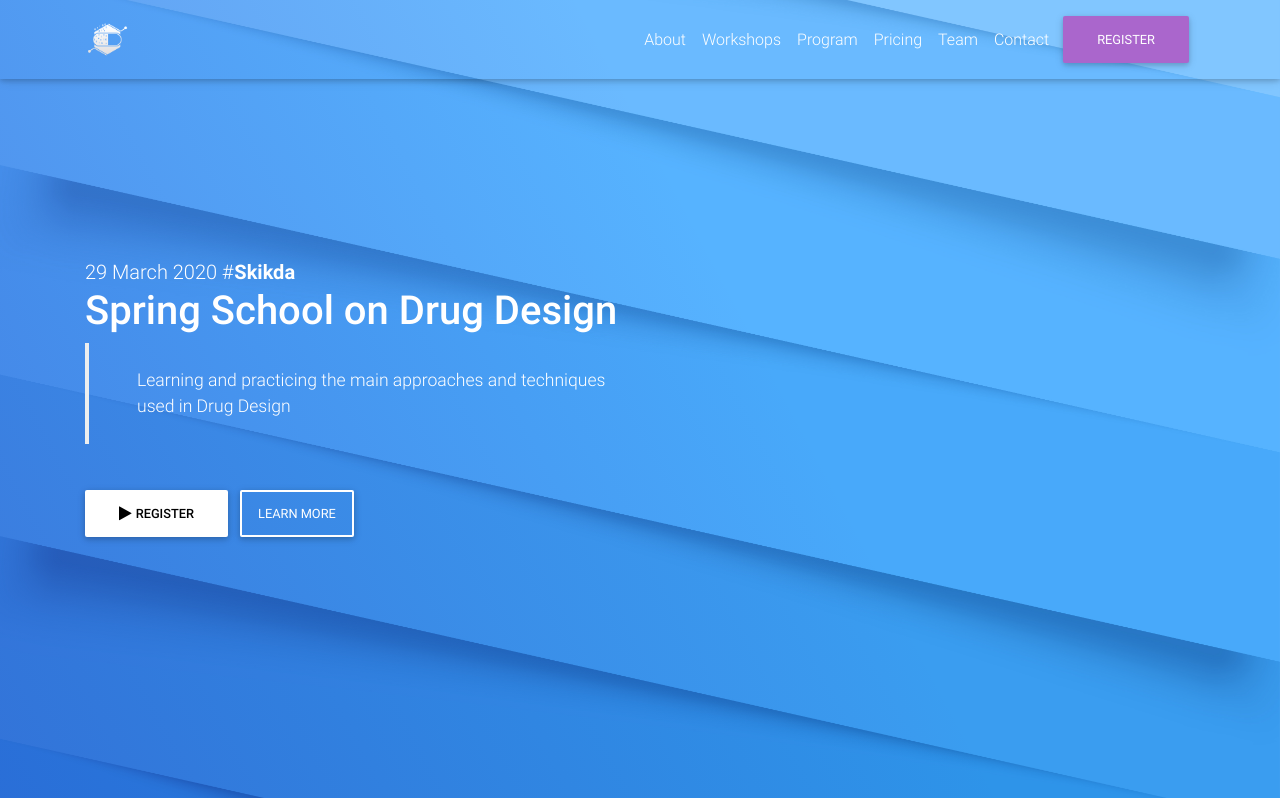
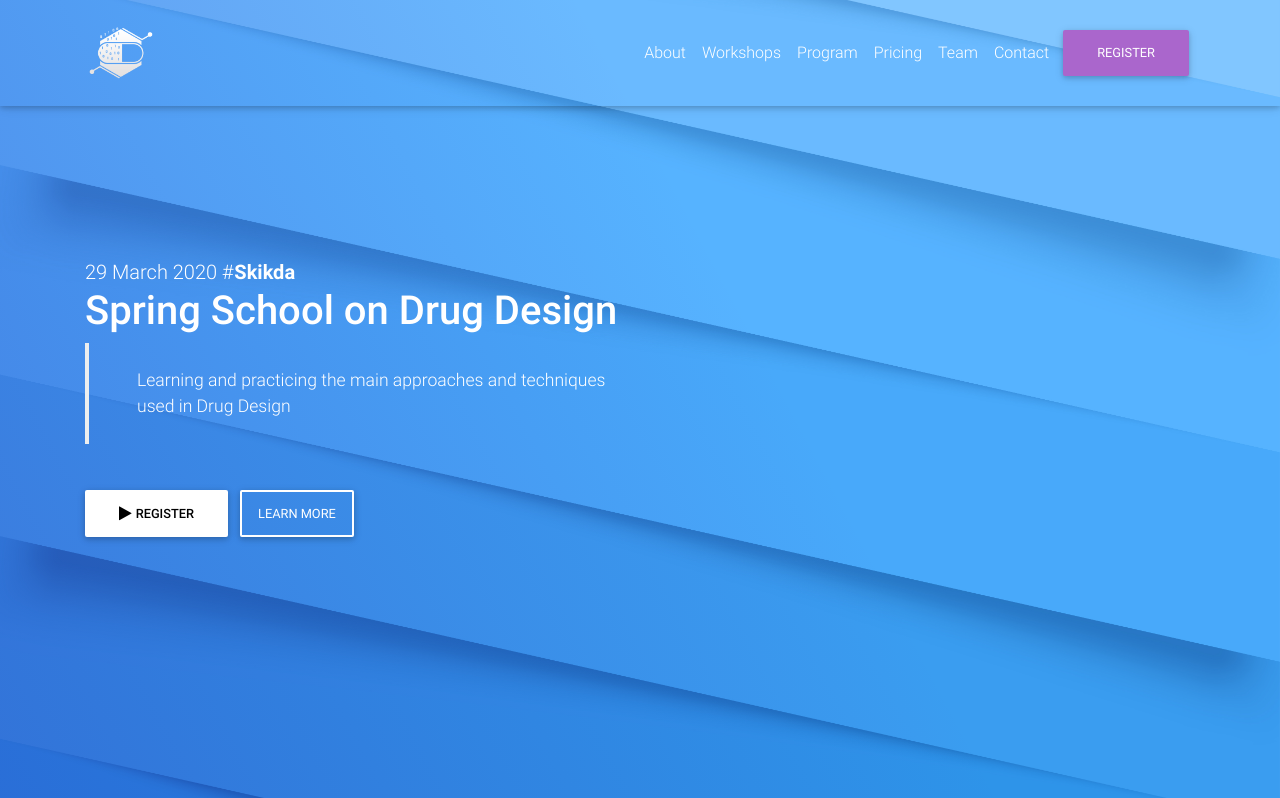
Before and after one commit to SpringSchoolSkikda/SpringSchoolSkikda.github.io, a plain HTML site: page index.html in a window 1280 px wide. Shown: the top 798 px of the page. Drawn offline with Linux system fonts and the light colour scheme.

Commit message:
logo size

```diff
--- a/index.html
+++ b/index.html
@@ -24,7 +24,7 @@
   <header>
     <!-- Navbar-->
     <nav class="navbar navbar-expand-lg primary-color-dark navbar-dark fixed-top scrolling-navbar" id="navbar">
-      <div class="container"><a class="navbar-brand" href="#"><img src="/img/logo.png" width="45px" height="45px"
+      <div class="container"><a class="navbar-brand" href="#"><img src="/img/logo.png" width="72px" height="72px"
             alt=""></a>
         <button class="navbar-toggler" type="button" data-toggle="collapse" data-target="#navbarContent"
           aria-controls="navbarContent" aria-expanded="false" aria-label="Toggle navigation"><span
```
